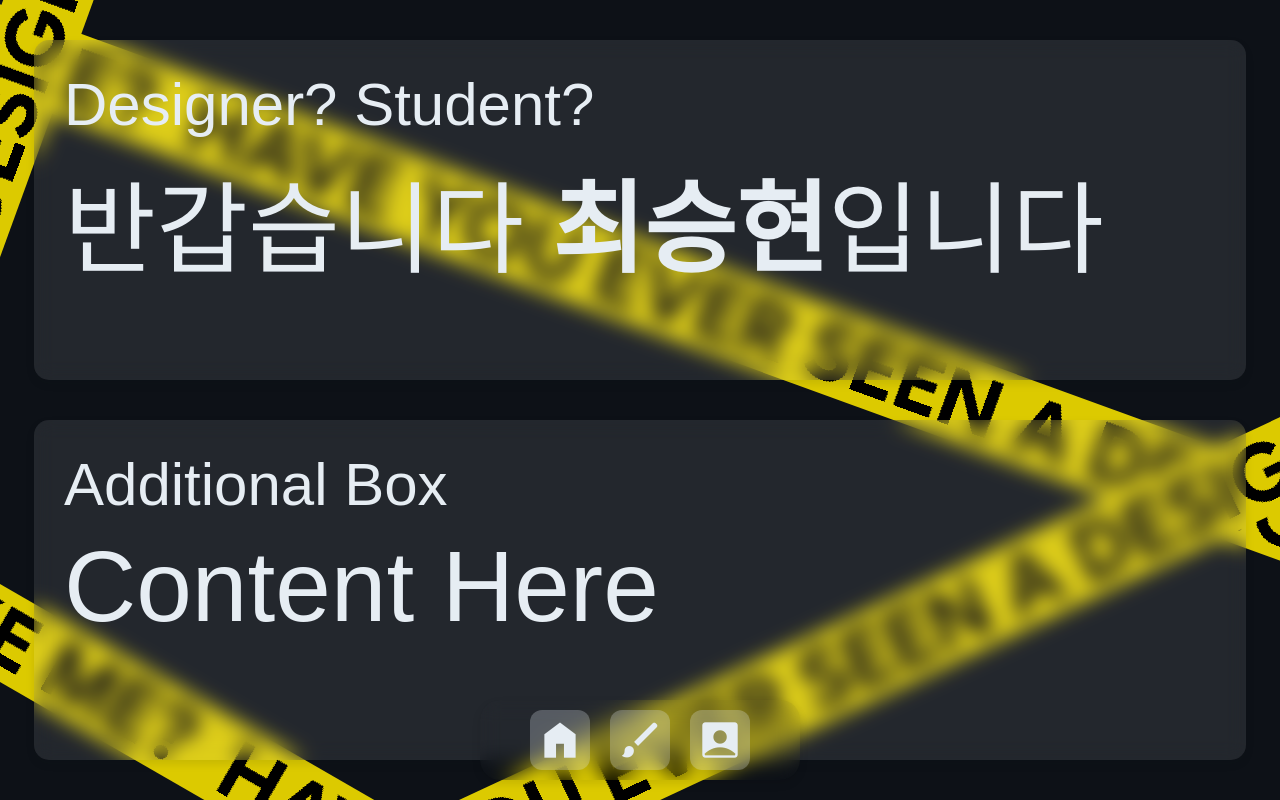
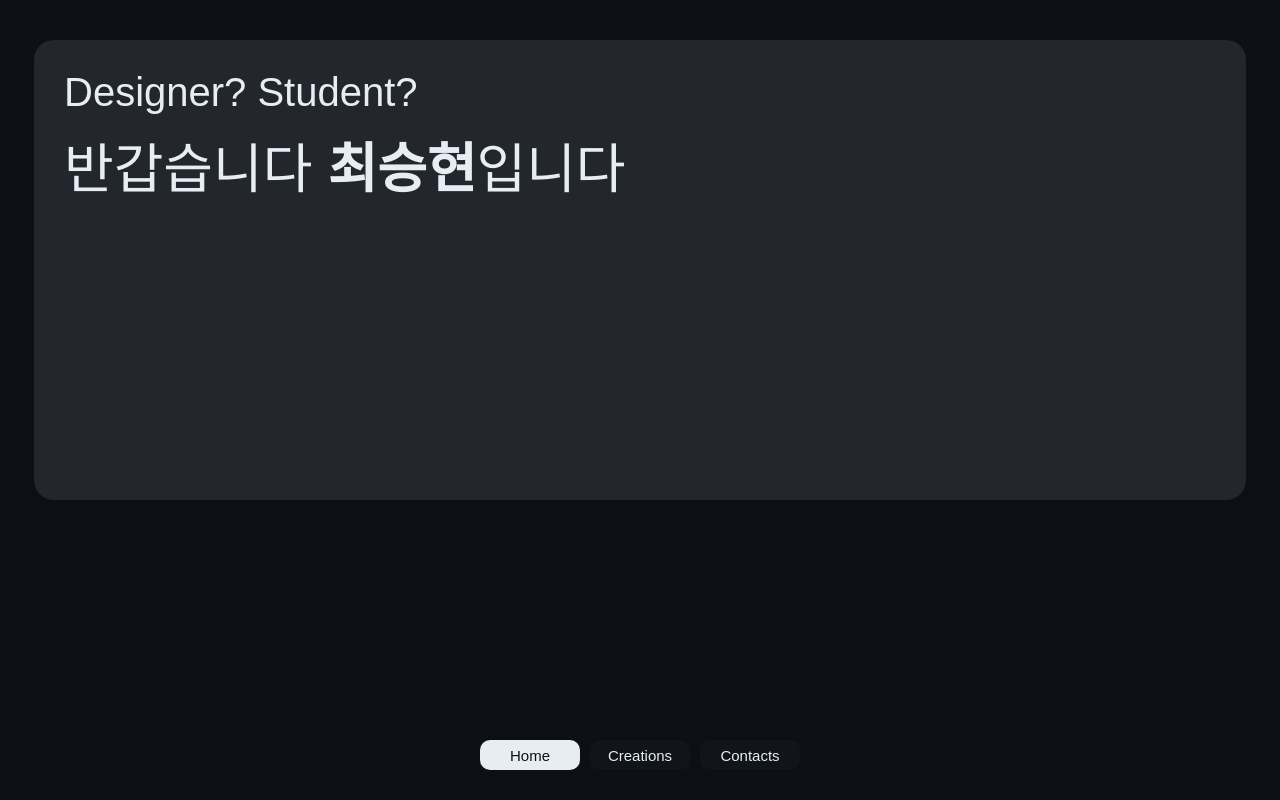
Before and after one commit to ch1tmdgus/info, a plain HTML site: page index.html in a window 1280 px wide. Drawn offline with nearby package versions, Linux system fonts and the light colour scheme; a web font is replaced by a local one.

Commit message:
Update index.html

```diff
--- a/index.html
+++ b/index.html
@@ -6,8 +6,6 @@
     <title>3D Graphic Designer Portfolio</title>
     <style>
         @import url("https://fastly.jsdelivr.net/gh/wanteddev/wanted-sans@v1.0.1/packages/wanted-sans/fonts/webfonts/variable/split/WantedSansVariable.min.css");
-        @import url("https://fonts.googleapis.com/css2?family=Material+Symbols+Outlined:opsz,wght,FILL,GRAD@20..48,100..700,1,-50..200");
-
         @font-face {
             font-family: "Pretendard-Regular";
             src: url("https://fastly.jsdelivr.net/gh/Project-Noonnu/noonfonts_2107@1.1/Pretendard-Regular.woff") format("woff");
@@ -23,171 +21,117 @@
         }
 
         body {
+            background-color: rgb(13, 17, 23);
+            font-family: "Wanted Sans Variable", sans-serif;
+            display: flex;
+            align-items: center;
+            height: 100vh;
             margin: 0;
-            padding: 0;
-            background-color: rgb(13, 17, 23);
+            color: rgb(230, 237, 243);
+            flex-direction: column;
+            opacity: 0;
+            transition: opacity 1s ease-in-out;
+        }
+
+        .container {
+            width: 90%;
+            height: 50%;
+            background: rgba(230, 237, 243, 0.1);
+            border-radius: 20px;
+            box-shadow: 0 4px 8px rgba(13, 17, 23, 0.1);
+            flex-direction: column;
+            padding: 30px;
+            margin: 20px;
+            position: fixed;
+            top: 20px;
+            overflow: auto;
+        }
+
+        .small-text {
             font-family: "Pretendard-Regular", Arial, sans-serif;
-            overflow: hidden;
+            font-size: 40px;
+            margin-bottom: 10px;
+            opacity: 0;
+            transition: opacity 0.5s ease-in-out 0.6s;
+        }
+
+        .medium-text {
+            font-family: "WantedSansVariable", Arial, sans-serif;
+            font-size: 54px;
+            opacity: 0;
+            transition: opacity 0.5s ease-in-out 1.1s;
+        }
+
+        .bold {
+            font-weight: bold;
+        }
+
+        .tab-bar {
+            width: 100%;
             display: flex;
             justify-content: center;
-            align-items: flex-start; /* Changed to flex-start to align to top */
-            height: 100vh;
-            flex-direction: column;
+            position: fixed;
+            bottom: 30px;
+            gap: 10px;
+            transform: translateY(100%);
+            animation: slide-up 1s ease-in-out forwards;
         }
 
-        .content {
-            position: relative;
-            width: 100%;
-            height: 100%;
+        .tab {
+            width: 100px;
+            height: 30px;
+            background: rgba(230, 237, 243, 0.021);
+            border-radius: 10px;
             display: flex;
-            justify-content: flex-start; /* Changed to flex-start to align to top */
+            justify-content: center;
             align-items: center;
-            flex-direction: column;
-            overflow: auto; /* Enable scrolling */
-            padding-top: 40px; /* Add padding to maintain top spacing */
+            font-family: "Pretendard-Regular", Arial, sans-serif;
+            font-size: 15px;
+            box-shadow: 0 4px 8px rgba(13, 17, 23, 0.1);
+            cursor: pointer;
+            transition: all 0.3s;
         }
 
-        .stripe {
-            position: absolute;
-            width: 3000px;
-            height: 85px;
-            background: url("essentials/stripe.svg") repeat-x;
-            background-size: contain;
-            z-index: 1;
-            animation: moveStripe 20s linear infinite;
+        .tab.selected {
+            background: rgb(230, 237, 243);
+            color: rgb(13, 17, 23);
         }
 
-        @keyframes moveStripe {
-            0% {
-                background-position: 0 0;
-            }
-            100% {
-                background-position: -3000px 0;
+        .fade-in {
+            opacity: 1;
+        }
+
+        @keyframes slide-up {
+            to {
+                transform: translateY(0);
             }
         }
-
-        .stripe1 {
-            top: 30%;
-            transform: rotate(20deg);
-        }
-
-        .stripe2 {
-            top: 90%;
-            transform: rotate(-25deg);
-        }
-
-        .stripe3 {
-            top: 80%;
-            left: -1700px;
-            transform: rotate(-70deg);
-        }
-
-        .stripe4 {
-            top: 120%;
-            transform: rotate(30deg);
-        }
-
-        .rounded-rectangle {
-            width: 90%;
-            height: 100%; /* Height increased */
-            background: rgba(230, 237, 243, 0.1);
-            backdrop-filter: blur(10px);
-            border-radius: 15px;
-            box-shadow: 0 4px 8px rgba(13, 17, 23, 0.1);
-            z-index: 2;
-            display: flex;
-            flex-direction: column;
-            justify-content: flex-start;
-            align-items: flex-start;
-            padding: 30px;
-            margin-bottom: 40px;
-        }
-
-        .rectangle-text {
-            font-family: "Pretendard-Regular", Arial, sans-serif;
-            font-size: 60px;
-            color: rgb(230, 237, 243);
-        }
-
-        .rectangle-text-bold {
-            font-family: "WantedSansVariable", Arial, sans-serif;
-            font-size: 100px;
-            font-weight: bold;
-            color: rgb(230, 237, 243);
-            margin-top: 10px;
-        }
-
-        .rectangle-text-bold .regular {
-            font-weight: 400;
-        }
-
-        .dock {
-            position: absolute;
-            bottom: 20px;
-            left: 50%; /* Center horizontally */
-            transform: translateX(-50%); /* Adjust to center */
-            display: flex;
-            justify-content: center;
-            align-items: flex-end;
-            background: rgba(255, 255, 255, 0);
-            backdrop-filter: blur(10px);
-            border-radius: 20px;
-            padding: 10px 40px;
-            box-shadow: 0 4px 8px rgba(0, 0, 0, 0.1);
-            z-index: 3;
-        }
-
-        .dock-icon {
-            font-family: 'Material Symbols Outlined';
-            font-variation-settings:
-                'FILL' 1,
-                'wght' 300,
-                'GRAD' 0,
-                'opsz' 48;
-            font-size: 50px;
-            background: rgba(230, 237, 243, 0.267);
-            border-radius: 12px;
-            color: rgb(230, 237, 243);
-            width: 60px;
-            height: 60px;
-            display: flex;
-            align-items: center;
-            justify-content: center;
-            margin: 0 10px;
-            transition: transform 0.3s;
-            cursor: pointer;
-        }
-
-        .dock-icon:hover {
-            transform: scale(1.1);
-        }
-
     </style>
 </head>
 <body>
-    <div class="dock">
-        <span class="dock-icon">home</span>
-        <span class="dock-icon">brush</span>
-        <span class="dock-icon">account_box</span>
+    <div class="container fade-in">
+        <div class="small-text">Designer? Student?</div>
+        <div class="medium-text">반갑습니다 <span class="bold">최승현</span>입니다</div>
+    </div>
+    <div class="tab-bar">
+        <div class="tab selected" onclick="selectTab(this)">Home</div>
+        <div class="tab" onclick="selectTab(this)">Creations</div>
+        <div class="tab" onclick="selectTab(this)">Contacts</div>
     </div>
 
-    <div class="content">
-        <div class="stripe stripe1"></div>
-        <div class="stripe stripe2"></div>
-        <div class="stripe stripe3"></div>
-        <div class="stripe stripe4"></div>
-        <div class="rounded-rectangle">
-            <div class="rectangle-text">Designer? Student?</div>
-            <div class="rectangle-text-bold">
-                <span class="regular">반갑습니다</span> 최승현<span class="regular">입니다</span>
-            </div>
-        </div>
-        <div class="rounded-rectangle">
-            <div class="rectangle-text">Additional Box</div>
-            <div class="rectangle-text-bold">
-                <span class="regular">Content Here</span>
-            </div>
-        </div>
-    </div>
+    <script>
+        function selectTab(selectedTab) {
+            document.querySelectorAll('.tab').forEach(tab => {
+                tab.classList.remove('selected');
+            });
+            selectedTab.classList.add('selected');
+        }
+
+        window.addEventListener('load', () => {
+            document.body.classList.add('fade-in');
+            document.querySelector('.small-text').classList.add('fade-in');
+            document.querySelector('.medium-text').classList.add('fade-in');
+        });
+    </script>
 </body>
 </html>
```
